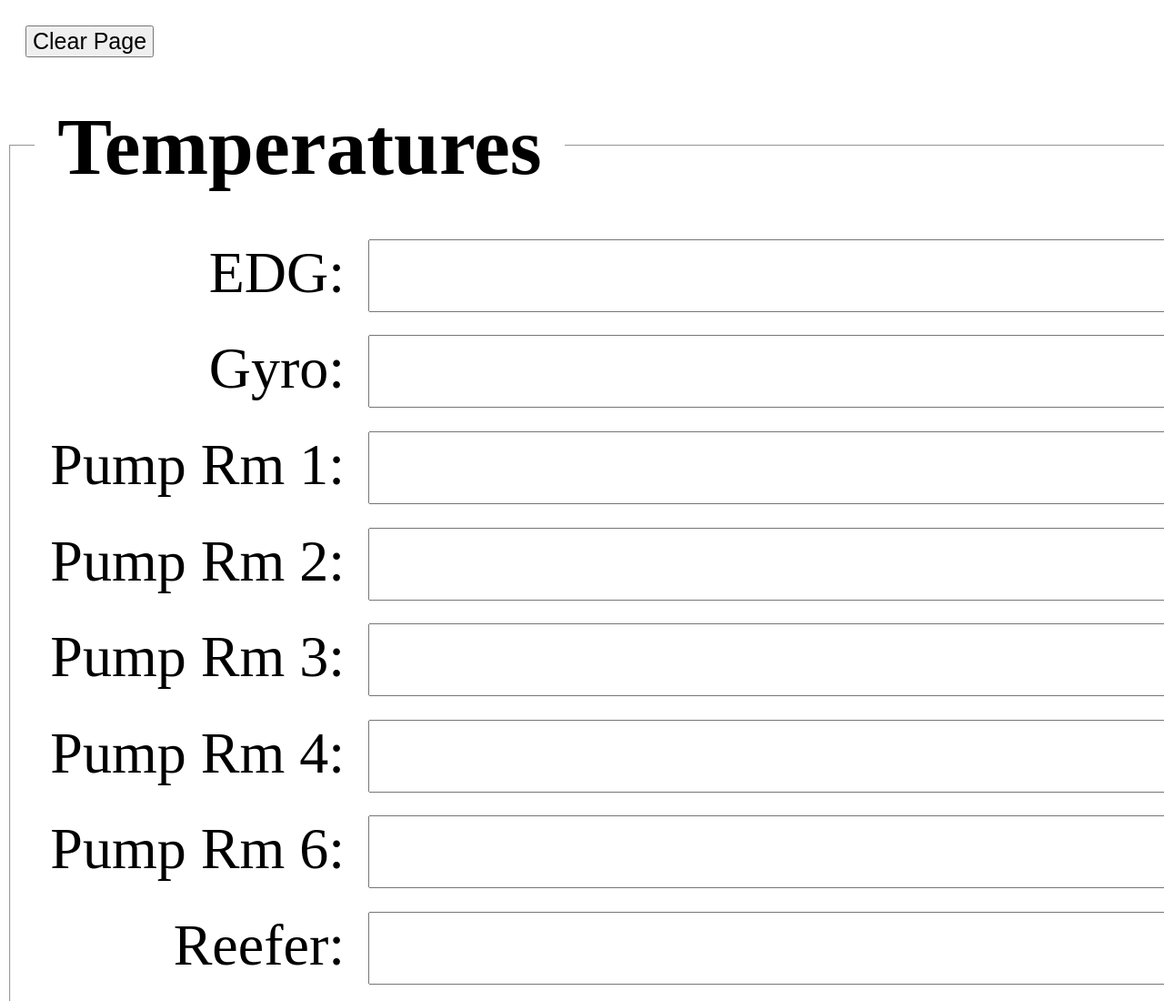
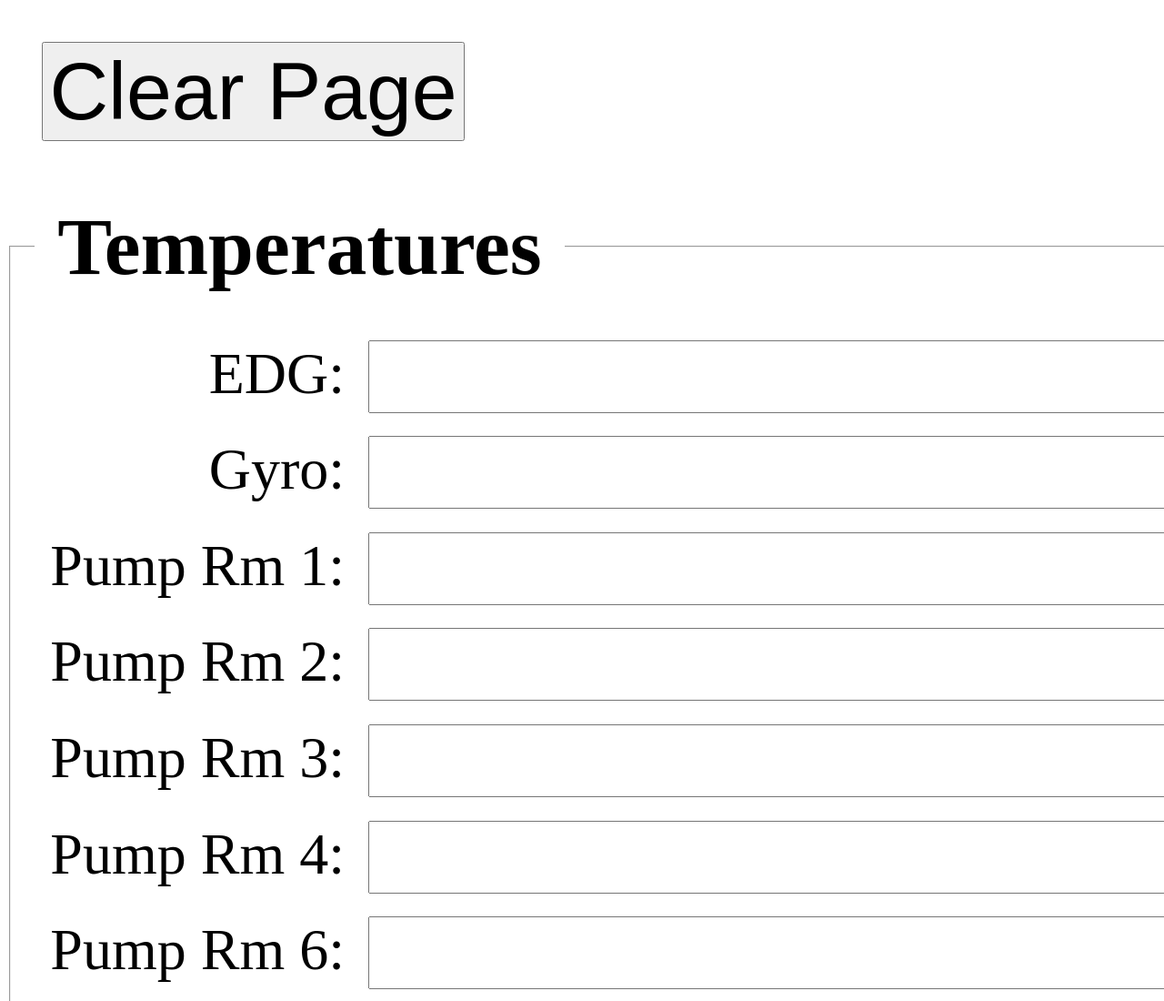
Before and after one commit to epieper/RoundsLog, a plain HTML site: page index.html in a window 1280 px wide. Shown: the top 1100 px of the page at 91% size. Drawn offline with Linux system fonts and the light colour scheme.

Commit message:
Update index.html

```diff
--- a/index.html
+++ b/index.html
@@ -12,7 +12,7 @@
   </head>
 <body>
 <!-- partial:index.partial.html -->
-<button onclick="ClearPage()" style="margin:20px;font-size:25px;">Clear Page</button>
+<button onclick="ClearPage()" style="margin:3vw;font-size:7vw;">Clear Page</button>
 
 <fieldset class="group">
   <legend>Temperatures</legend>
```
